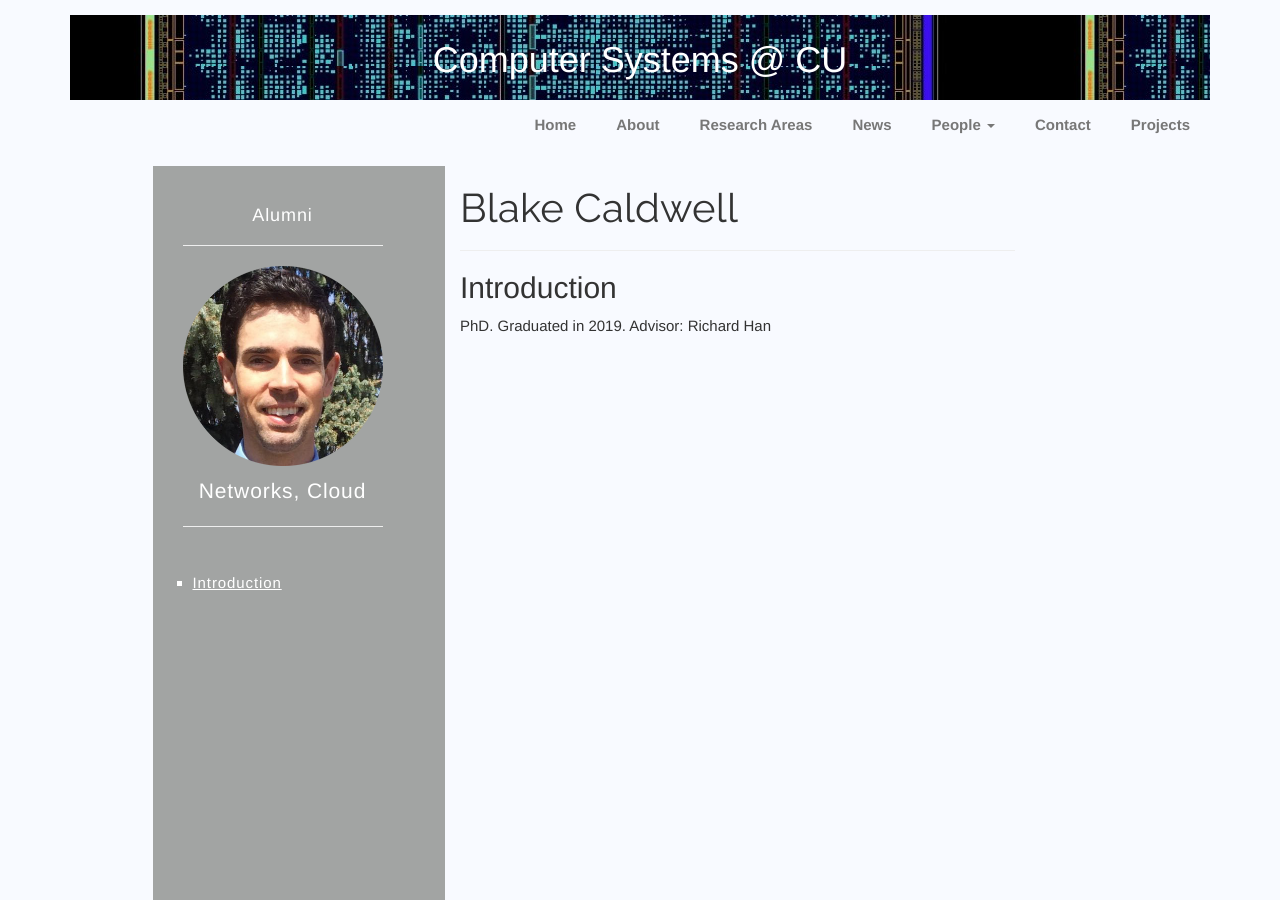
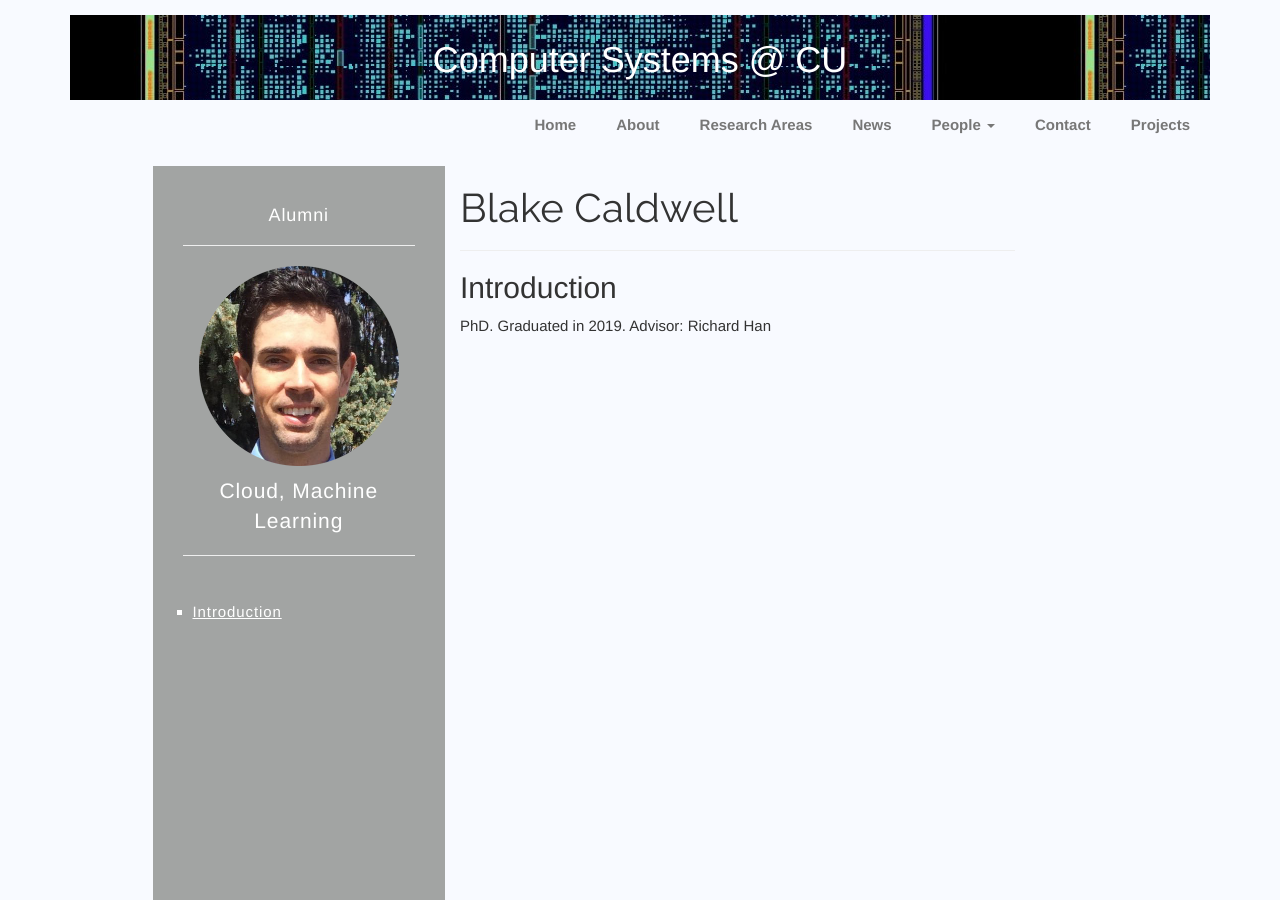
Before and after one commit to cu-computer-systems/cu-computer-systems.github.io, a Jekyll site: the page built from collections/_alumni/blake_caldwell.md, in a window 1280 px wide and 900 px high. Built offline with Jekyll 4.4.1, drawn with Linux system fonts in a browser that asks for light colours; nearby versions of some CDN libraries.

Commit message:
Update blake_caldwell.md

```diff
--- a/collections/_alumni/blake_caldwell.md
+++ b/collections/_alumni/blake_caldwell.md
@@ -2,8 +2,8 @@
 layout: alumni_page
 name: Blake Caldwell
 image_url: /assets/img/alumni/blake.png
-area: Networks, Cloud
-targeturl: https://www.linkedin.com/in/blake-caldwell-8858bb29/
+area: Cloud, Machine Learning
+targeturl: http://www.blakecaldwell.com/
 output: true
 ---
 
```
